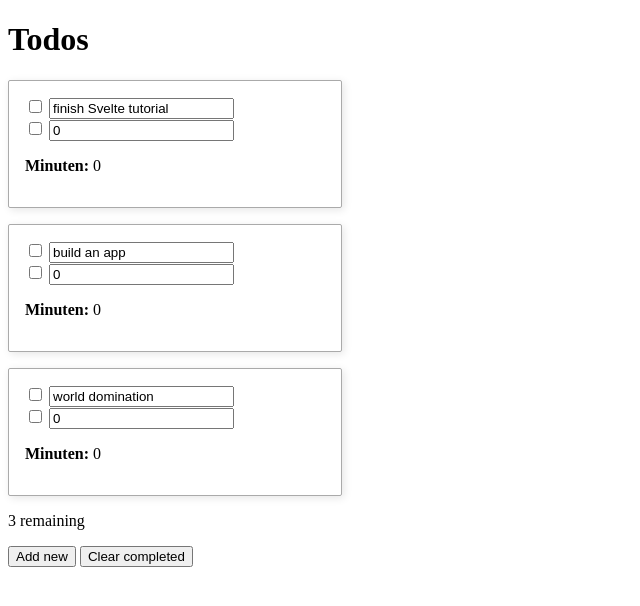
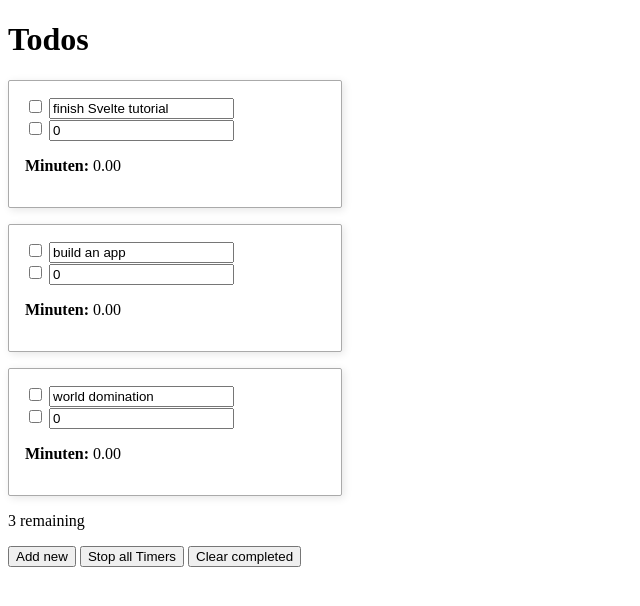
Before and after one commit to kevintde/TimerTodo, a SvelteKit app: page / in a window 1280 px wide. Shown: the top 606 px of the page, without its empty margins (0-640 px from the left). Built offline with nearby package versions, Linux system fonts and the light colour scheme.

Commit message:
Fixed bug and added Stop all Timers feature

```diff
--- a/src/routes/+page.svelte
+++ b/src/routes/+page.svelte
@@ -28,6 +28,14 @@
 		todos = todos.concat({ done: false, text: '' , timerrun: false, seconds: 0});
 		timers = timers.concat({seconds: 0, minutes: 0, timerrun: false, seconds: 0});
 	}
+	function stopalltimers() {
+		for (let i = 0; i < remaining; i++){
+			todos[i].timerrun = false
+
+
+
+
+		}	}
 
 	function clear() {
 		todos = todos.filter(t => !t.done);
@@ -44,9 +52,9 @@
 		<input placeholder="What needs to be done?" bind:value={todo.text}	disabled={todo.done}	>
 			<br>
 		<input	type=checkbox bind:checked={todo.timerrun}	>
-		<input type=text bind:value={todo.seconds}>
+		<input type=number bind:value={todo.seconds}>
 
-		<p><strong>Minuten:</strong> {todo.seconds / 60}</p>
+		<p><strong>Minuten:</strong> {(todo.seconds / 60).toFixed(2)}</p>
 
 
 
@@ -60,6 +68,9 @@
 <button on:click={add}>
 	Add new
 </button>
+<button on:click={stopalltimers}>
+	Stop all Timers
+</button>
 
 <button on:click={clear}>
 	Clear completed
```
